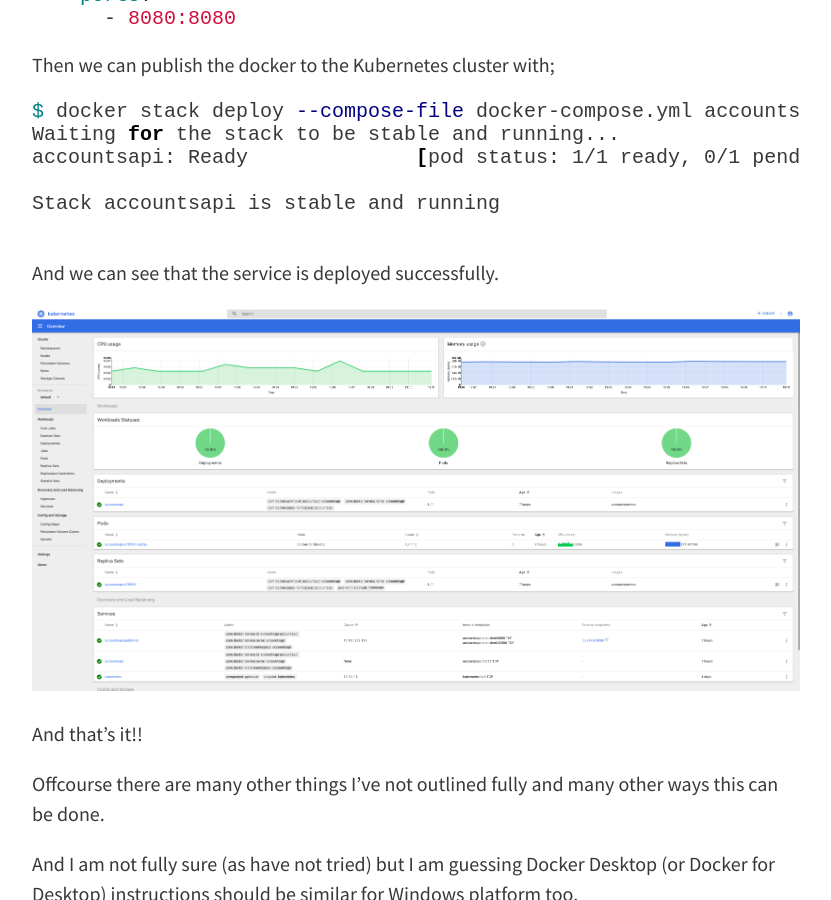
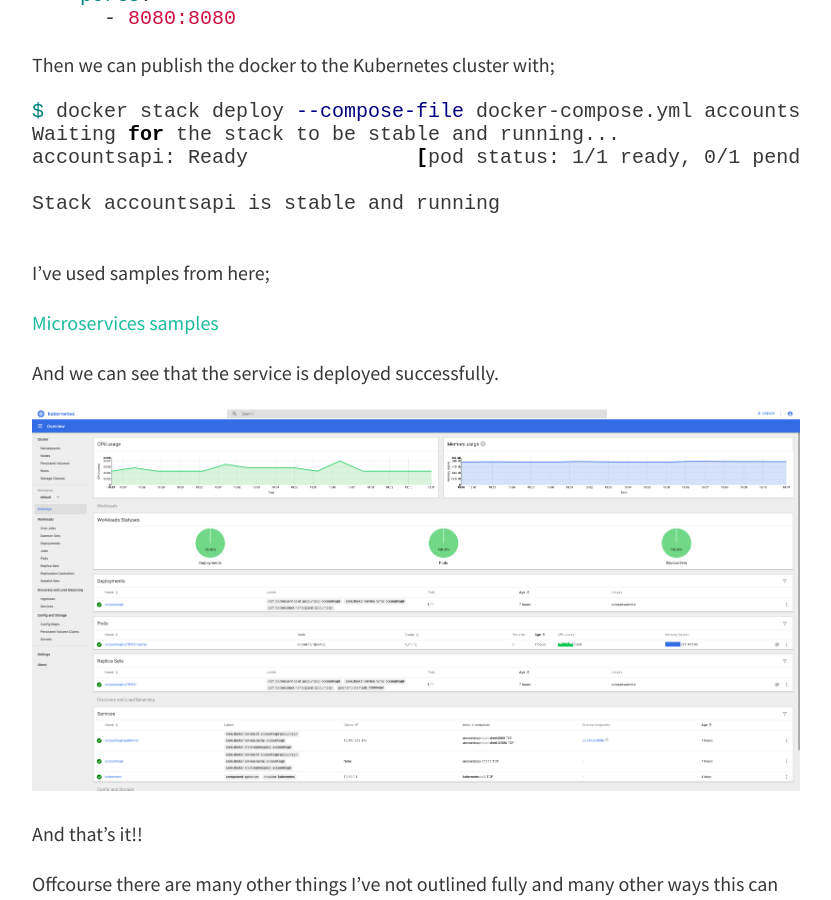
Before and after one commit to manmohanp/manmohanp.github.io, a Jekyll site: the page built from _posts/2018-11-26-Kubernets-with-docker-for-desktop-on-Mac.md, in a window 1280 px wide and 900 px high, scrolled down 7069 px. Shown: the whole window, without its empty margins (224-1055 px from the left). Built offline with Jekyll 4.4.1, drawn with Linux system fonts in a browser that asks for light colours; nearby versions of some CDN libraries; comment, search, counter and statistics services are not loaded.

Commit message:
Update 2018-11-26-Kubernets-with-docker-for-desktop-on-Mac.md

````diff
--- a/_posts/2018-11-26-Kubernets-with-docker-for-desktop-on-Mac.md
+++ b/_posts/2018-11-26-Kubernets-with-docker-for-desktop-on-Mac.md
@@ -246,6 +246,9 @@ accountsapi: Ready              [pod status: 1/1 ready, 0/1 pending, 0/1 failed]
 Stack accountsapi is stable and running
 
 ```
+I've used samples from here;
+
+[Microservices samples](https://github.com/manmohanp/microservices-demos/tree/master/spring-cloud-consul)
 
 And we can see that the service is deployed successfully.
 
````
